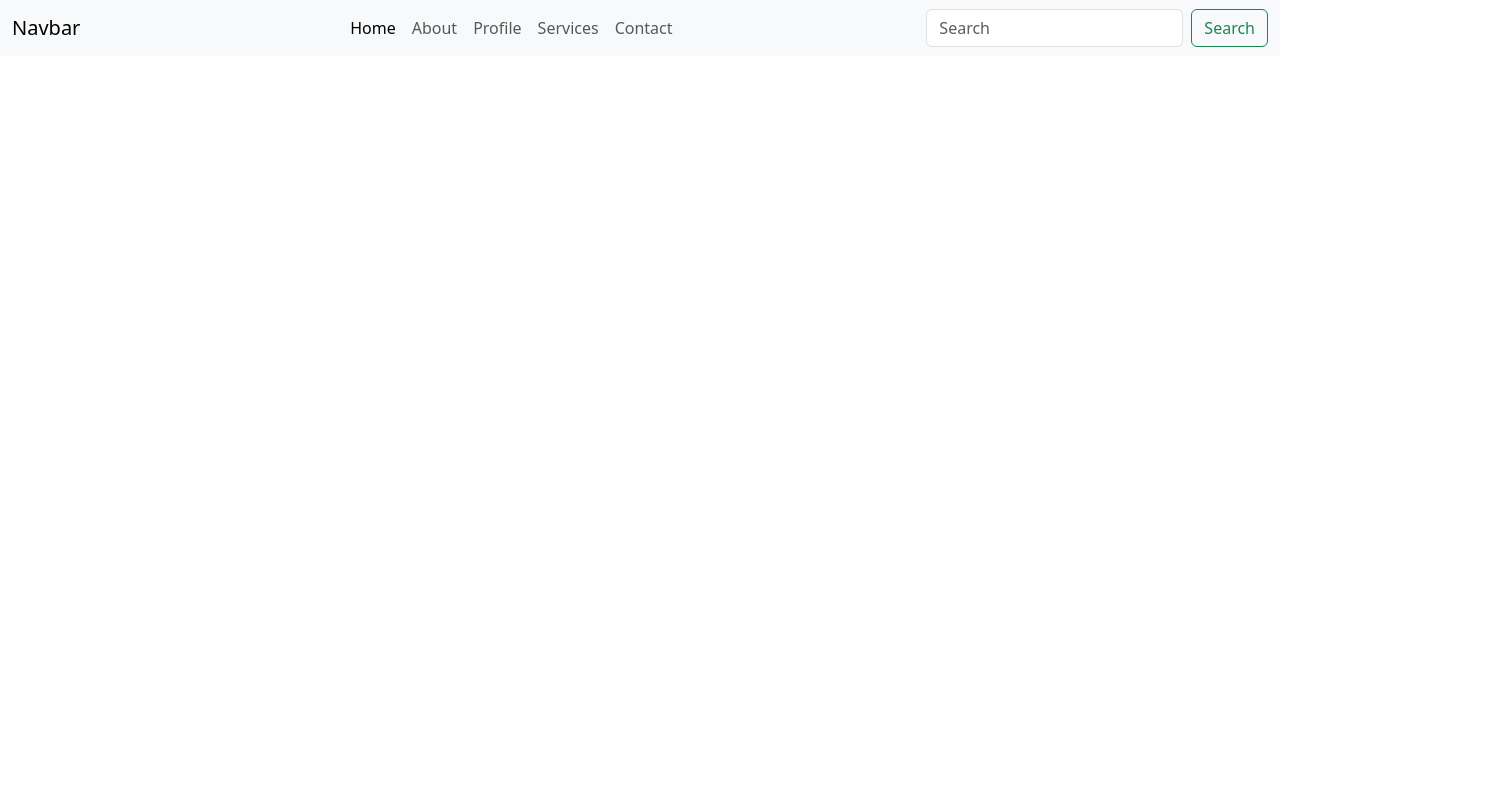
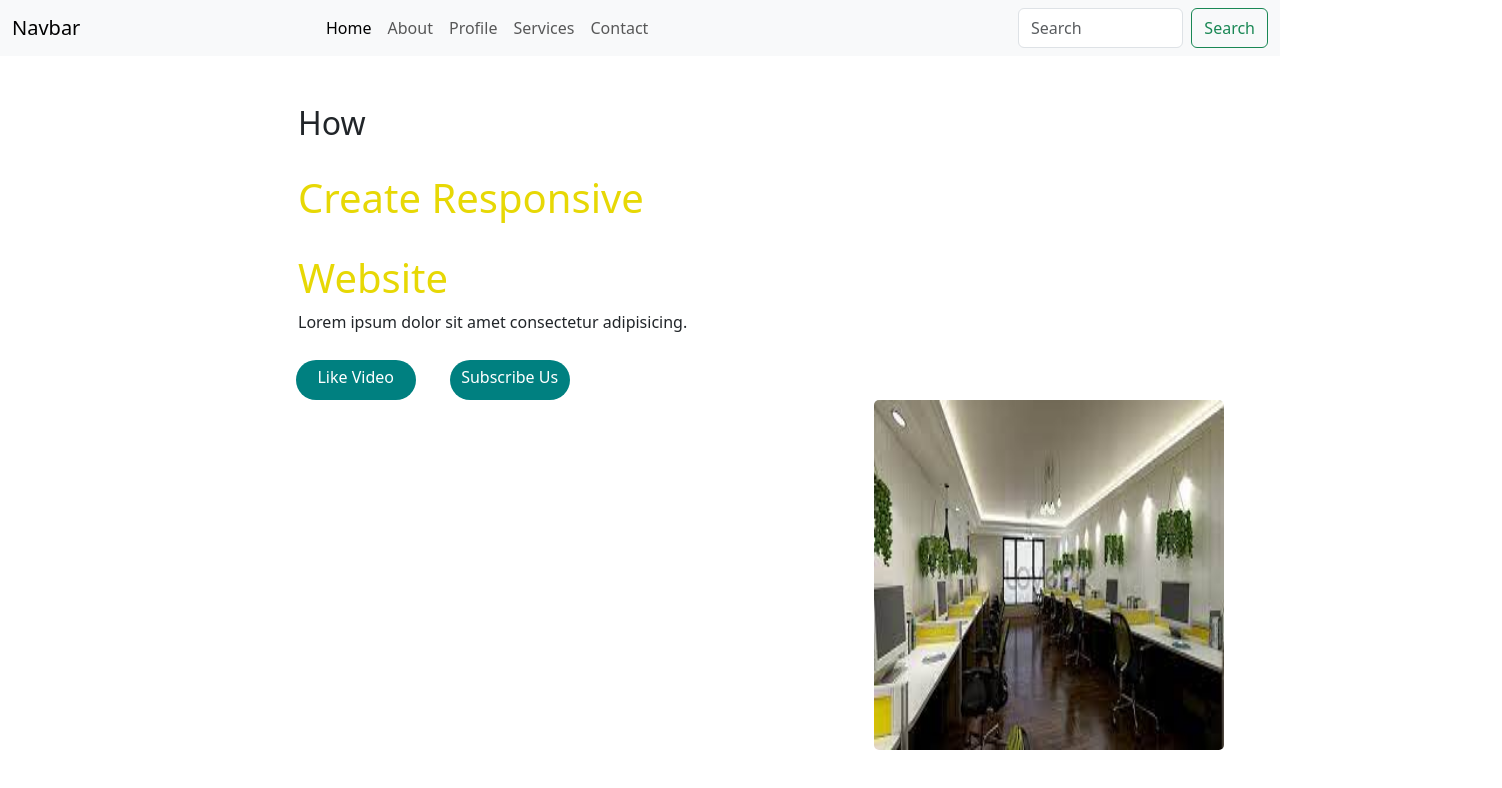
Before and after one commit to Shourov98hassan/bootstrap-responsive-template, a plain HTML site: page index.html in a window 1280 px wide. Shown: the whole page, 1502 px wide, since content can reach past the window. Drawn offline with nearby package versions, Linux system fonts and the light colour scheme.

Commit message:
creating about section and design it

```diff
--- a/index.html
+++ b/index.html
@@ -43,6 +43,29 @@
         </div>
       </nav>
 
+      <div class="about mt-5">
+        <div class="row">
+            <div class="col-md-6 left">
+                <h2>How</h2><br>
+                <h1 class="heading1">Create Responsive</h1><br>
+                <h1 class="heading2">Website</h1>
+                <p>Lorem ipsum dolor sit amet consectetur adipisicing.</p>
+                <div class="about-button">
+                    <p class="button">Like Video</p>
+                <p class="button2">Subscribe Us</p>
+                </div>
+            </div>
+
+            <div class="col-md-6 right">
+                <img src="images/about1.jpg" alt="" height="350px" width="350px">
+            </div>
+        </div>
+
+
+
+
+      </div>
+
 
 
 
--- a/style.css
+++ b/style.css
@@ -1,6 +1,7 @@
 *{
     margin: 0;
     padding: 0;
+
 }
 
 .header{
@@ -10,3 +11,126 @@
 .navbar-style{
     box-shadow: 0px 5px 10px #efefef;
 }
+
+.about{
+    margin: 30px;
+    position: relative;
+}
+
+.left{
+    position: absolute;
+    left: 5%;
+}
+
+.heading1,.heading2{
+    color: #e7d805;
+}
+
+.right{
+    position: absolute;
+    left: 65%;
+}
+
+.right img{
+    border-radius: 5px;
+}
+
+.about-button{
+    display: flex;
+    align-items: center;
+    justify-content: center;
+    position: relative;
+
+}
+
+.button{
+    border: none;
+    height: 40px;
+    width: 120px;
+    margin: 10px;
+    border-radius: 20px;
+    padding: 5px;
+    background-color: teal;
+    text-align: center;
+    color: white;
+    margin-top: 10px;
+   position: absolute;
+   left:-2%;
+   top: 2%;
+
+
+}
+
+.button:hover{
+    background-color: black;
+    color: white;
+    transition: 1s;
+    cursor: pointer;
+}
+
+.button2{
+    border: none;
+    height: 40px;
+    width: 120px;
+    margin: 10px;
+    border-radius: 20px;
+    padding: 5px;
+    background-color: teal;
+    text-align: center;
+    color: white;
+    margin-top: 10px;
+    position: absolute;
+    left:20%;
+    top: 2%;
+
+}
+
+.button2:hover{
+    background-color: red;
+    color: white;
+    transition: 1s;
+    cursor: pointer;
+}
+
+
+@media only screen and (min-width: 540px) {
+   nav{
+    text-align: center;
+   }
+
+   form{
+
+    height: 40px;
+    width: 250px;
+    margin-left:140px;
+   }
+
+   .about{
+    height: 800px;
+    width: 100%;
+    position: relative;
+   }
+
+   .left{
+   position: absolute;
+   left: 20%;
+   }
+
+.about-button{
+    position: relative;
+
+}
+
+.button2{
+    position: absolute;
+    left: 23%;
+}
+   .right{
+   position: absolute;
+   top:37%;
+
+   }
+
+
+
+  }
```
Also changed, not shown: images/about1.jpg (added).
